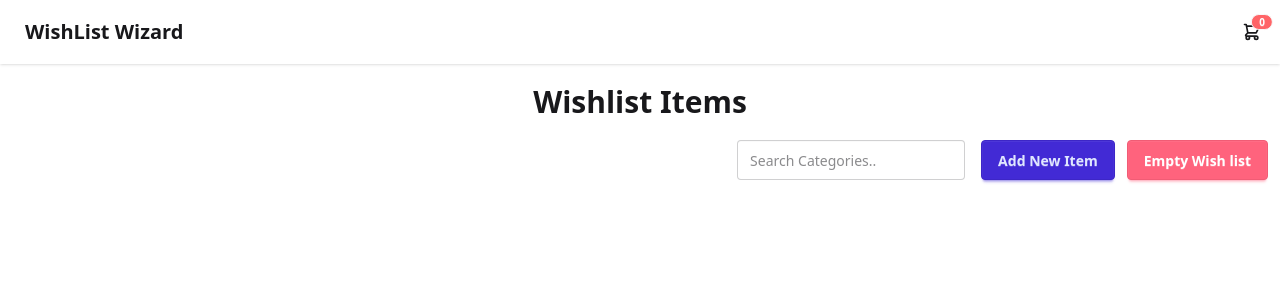
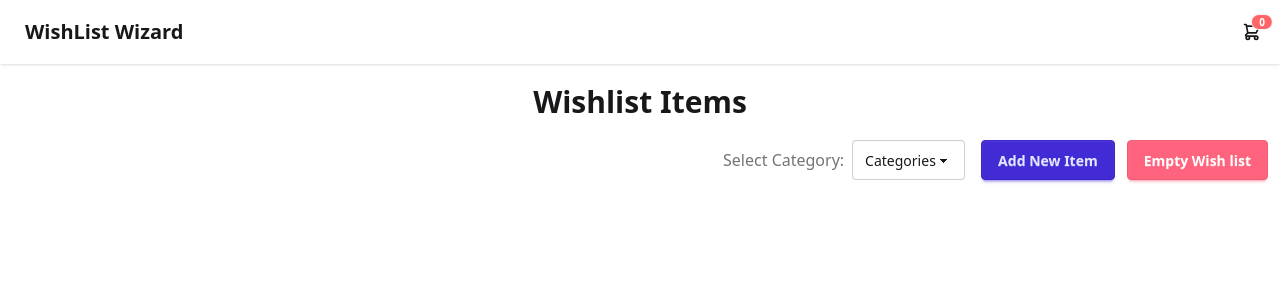
Before and after one commit to Abhijeet43/wishlist-wizard, a React (Vite) app: page / in a window 1280 px wide. Shown: the top 300 px of the page. Built offline with nearby package versions, Linux system fonts and the light colour scheme.

Commit message:
feat: add filter by category

```diff
--- /dev/null
+++ b/src/components/utils/get-categories.js
@@ -0,0 +1,3 @@
+export const getCategories = (items) => {
+  return items.map((item) => item.category);
+};
--- a/src/components/wishlist-items/wishlist-items.jsx
+++ b/src/components/wishlist-items/wishlist-items.jsx
@@ -1,10 +1,18 @@
 import React from "react";
 import WishListItem from "../wishlist-item/wishlist-item";
+import { useWishList } from "../../contexts/wishlist-context";
 
 function WishListItems({ items = [] }) {
+  const { filterType } = useWishList();
+
+  const filteredItems = items.filter((item) => item.category === filterType);
+
+  const filteredItemsToDisplay =
+    filteredItems.length > 0 ? filteredItems : items;
+
   return (
     <div className="gap-4 grid grid-cols-1 md:grid-cols-2 lg:grid-cols-3 p-4">
-      {items.map(({ name, category, id }, index) => (
+      {filteredItemsToDisplay.map(({ name, category, id }, index) => (
         <WishListItem key={index} id={id} name={name} category={category} />
       ))}
     </div>
--- a/src/contexts/wishlist-context.jsx
+++ b/src/contexts/wishlist-context.jsx
@@ -1,4 +1,4 @@
-import { createContext, use } from "react";
+import { createContext, use, useState } from "react";
 import useLocalStorage from "../hooks/useLocalStorage";
 
 const WishListContext = createContext();
@@ -6,6 +6,12 @@ const WishListContext = createContext();
 export function WishListProvider({ children }) {
   const [wishlistItems, setWishlistItems, clearStoredWishlist] =
     useLocalStorage("wishlistItems", []);
+
+  const [filterType, setFilterType] = useState("");
+
+  const updateFilter = (type) => {
+    setFilterType(type);
+  };
 
   const addToWishList = (newItem) => {
     setWishlistItems((prevItems) => [newItem, ...prevItems]);
@@ -28,6 +34,8 @@ export function WishListProvider({ children }) {
         addToWishList,
         removeFromWishList,
         clearWishList,
+        filterType,
+        updateFilter,
       }}
     >
       {children}
--- a/src/pages/items-page.jsx
+++ b/src/pages/items-page.jsx
@@ -1,22 +1,42 @@
 import { useNavigate } from "react-router";
 import ItemList from "../components/wishlist-items/wishlist-items";
 import { useWishList } from "../contexts/wishlist-context";
+import { getCategories } from "../components/utils/get-categories";
 
 function ItemsPage() {
-  const { wishlistItems, clearWishList } = useWishList();
+  const { wishlistItems, clearWishList, updateFilter } = useWishList();
   const navigate = useNavigate();
+
+  const handleChange = (e) => {
+    updateFilter(e.target.value);
+  };
+
   const addNewItem = () => {
     navigate("/create-wishlist");
   };
+
   const emptyWishList = () => {
     clearWishList();
   };
+
+  const categories = getCategories(wishlistItems);
+
   return (
     <section className="m-3">
       <h2 className="my-5 font-bold text-3xl text-center">Wishlist Items </h2>
       <div className="flex justify-end items-center gap-4 my-3">
-        <div>
-          <input className="input" placeholder="Search Categories.." />
+        <div className="flex">
+          <label className="mr-2 label" htmlFor="categories">
+            Select Category:
+          </label>
+          <select id="categories" className="select" onChange={handleChange}>
+            <option value={""}>Categories</option>
+            {categories.map((category) => (
+              <option key={category} value={category}>
+                {category}
+              </option>
+            ))}
+          </select>
         </div>
         <div>
           <button className="btn btn-primary" onClick={addNewItem}>
```
